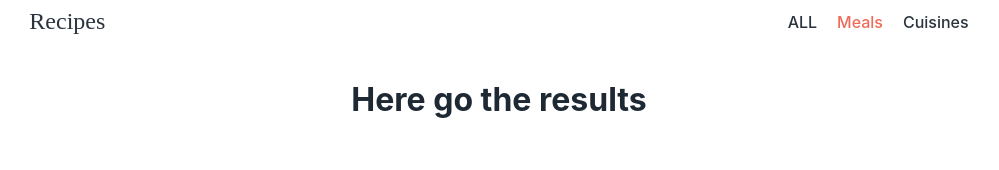
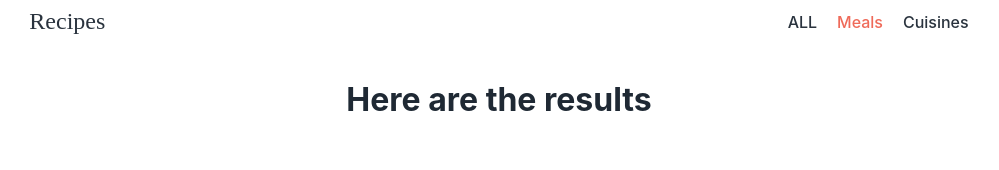
Before and after one commit to Anca2022/recipe-app-react, a React (Create React App) app: page /meals in a window 1280 px wide. Shown: the top 170 px of the page, without its empty margins (141-1140 px from the left). Built offline with nearby package versions, Linux system fonts and the light colour scheme; a web font is replaced by a local one.

Commit message:
recipeDetails page done

```diff
--- a/src/components/FilteredResults.js
+++ b/src/components/FilteredResults.js
@@ -1,3 +1,3 @@
 export default function FilteredResults(){
-    return(<h1 style={{marginTop:'5rem'}}>Here go the results</h1>)
+    return(<h1 style={{marginTop:'5rem'}}>Here are the results</h1>)
 }
```
